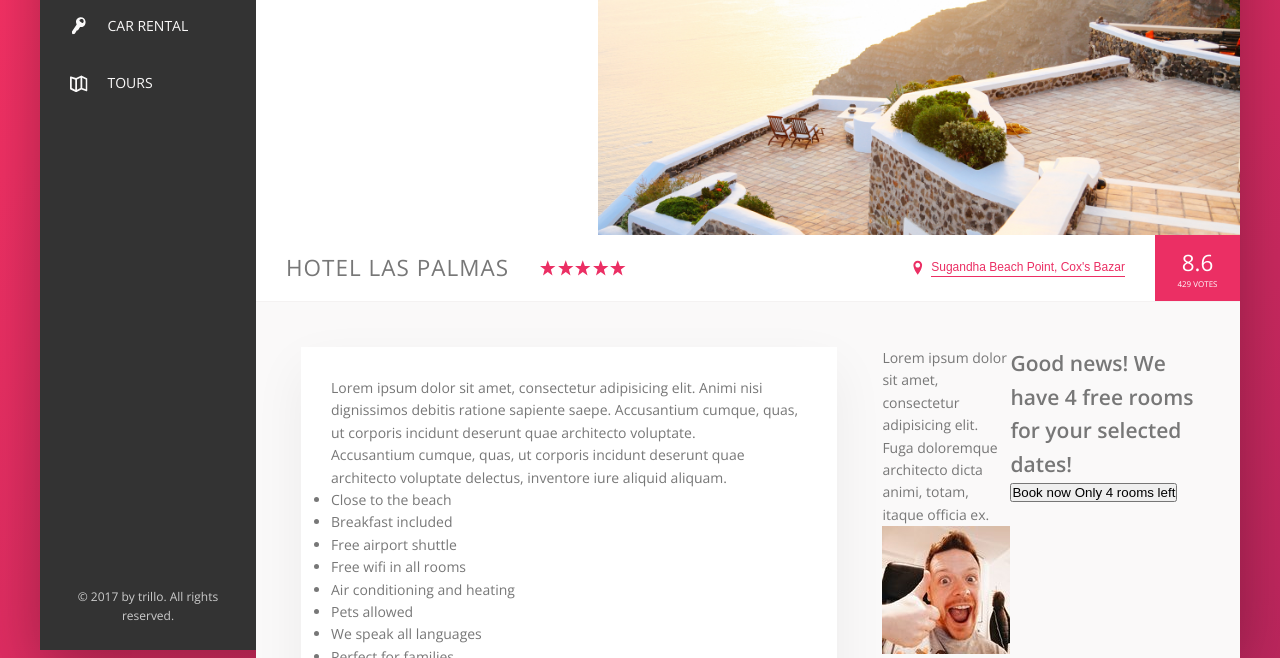
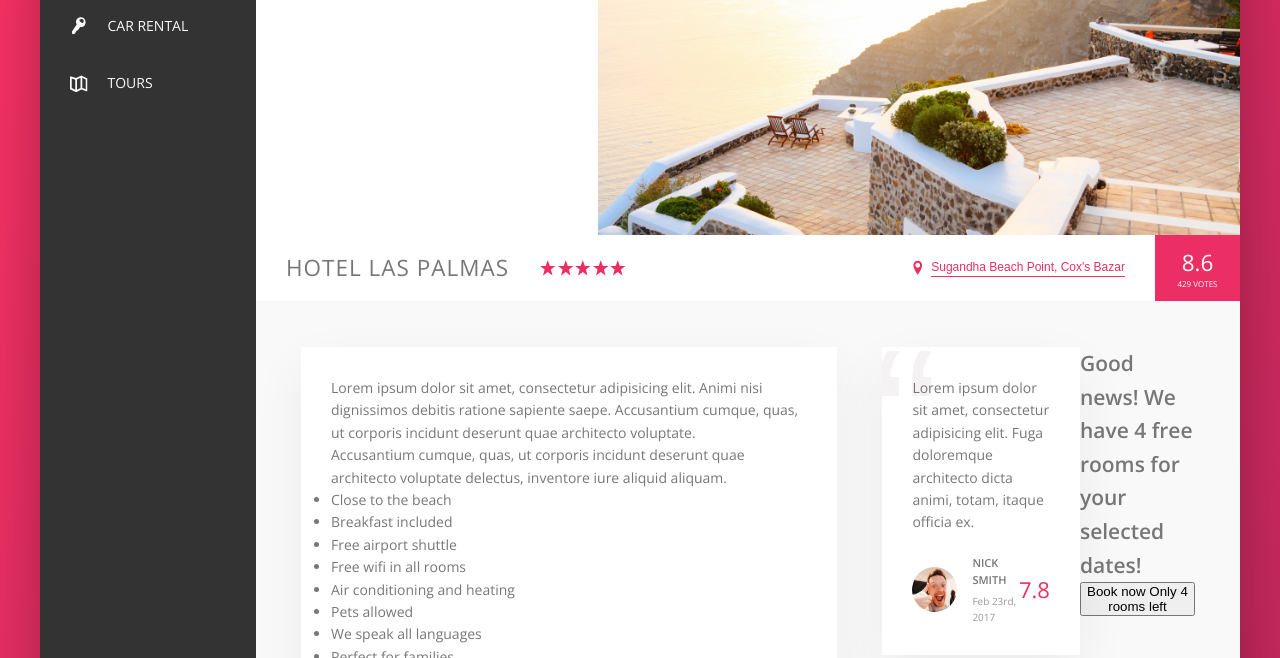
Before and after one commit to smrifat1411/rifchat, a website: page index.html in a window 1280 px wide. Shown: the part 300-958 px from the top of the page. Drawn offline with nearby package versions, Linux system fonts and the light colour scheme; files that its build step writes are made by us from their sources.

Commit message:
description's review section design added

```diff
--- a/sass/_layout.scss
+++ b/sass/_layout.scss
@@ -51,7 +51,7 @@
     background-color: #fff;
 
     flex: 1;
-    height: 80rem;
+    // height: 80rem;
 }
 
 .detail {
@@ -93,3 +93,71 @@
   flex-direction: column;
   align-items: center;
 }
+
+////////////////////////////////////////
+// REVIEWS
+.review {
+  background-color: #fff;
+  box-shadow: var(--shadow-light);
+  padding: 3rem;
+  margin-bottom: 3.5rem;
+  position: relative;
+  overflow: hidden;
+
+  @media only screen and (max-width: $bp-medium) {
+      padding: 2rem;
+      margin-bottom: 3rem;
+  }
+
+  &__text {
+      margin-bottom: 2rem;
+      z-index: 10;
+      position: relative;
+  }
+
+  &__user {
+      display: flex;
+      align-items: center;
+  }
+
+  &__photo {
+      height: 4.5rem;
+      width: 4.5rem;
+      border-radius: 50%;
+      margin-right: 1.5rem;
+  }
+
+  &__user-box {
+      margin-right: auto;
+  }
+
+  &__user-name {
+      font-size: 1.1rem;
+      font-weight: 600;
+      text-transform: uppercase;
+      margin-bottom: .4rem;
+  }
+
+  &__user-date {
+      font-size: 1rem;
+      color: var(--color-grey-dark-3);
+  }
+
+  &__rating {
+      color: var(--color-primary);
+      font-size: 2.2rem;
+      font-weight: 300;
+  }
+
+  &::before {
+      content: "\201C";
+      position: absolute;
+      top: -2.75rem;
+      left: -1rem;
+      line-height: 1;
+      font-size: 20rem;
+      color: var(--color-grey-light-2);
+      font-family: sans-serif;
+      z-index: 1;
+  }
+}
```
